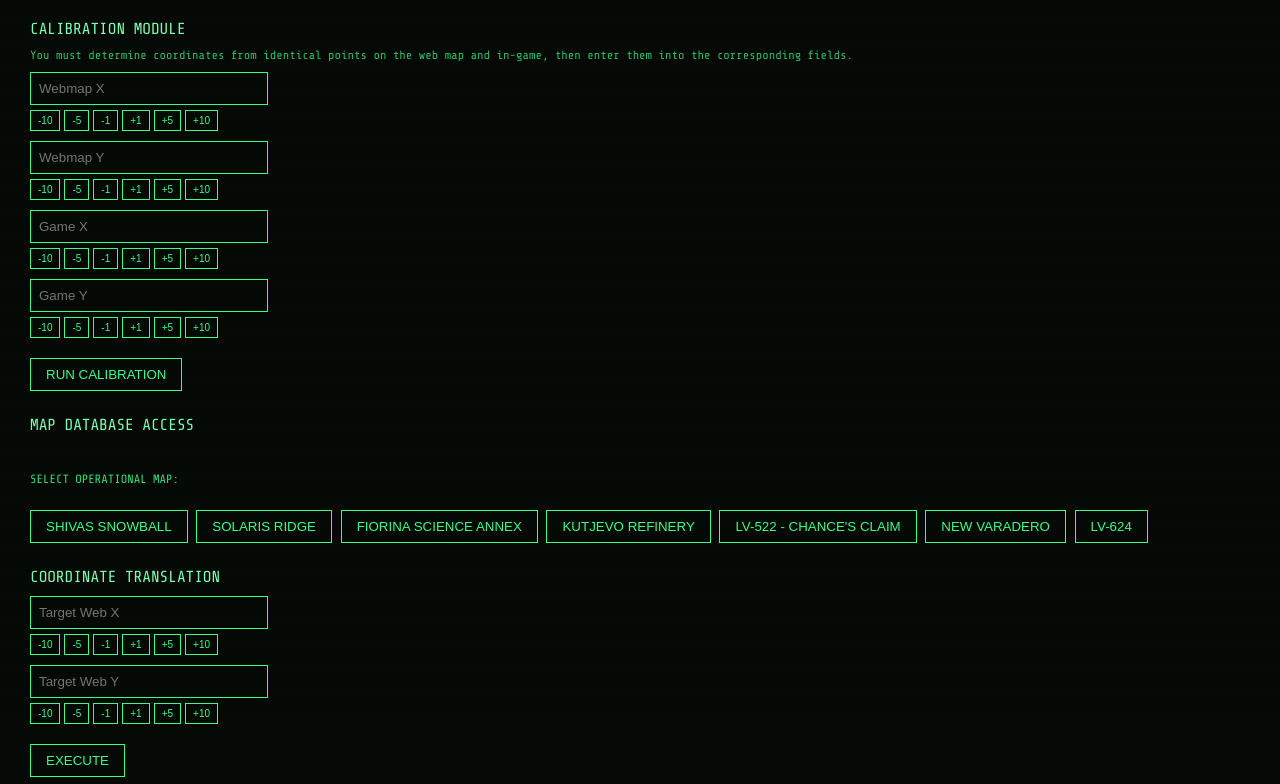
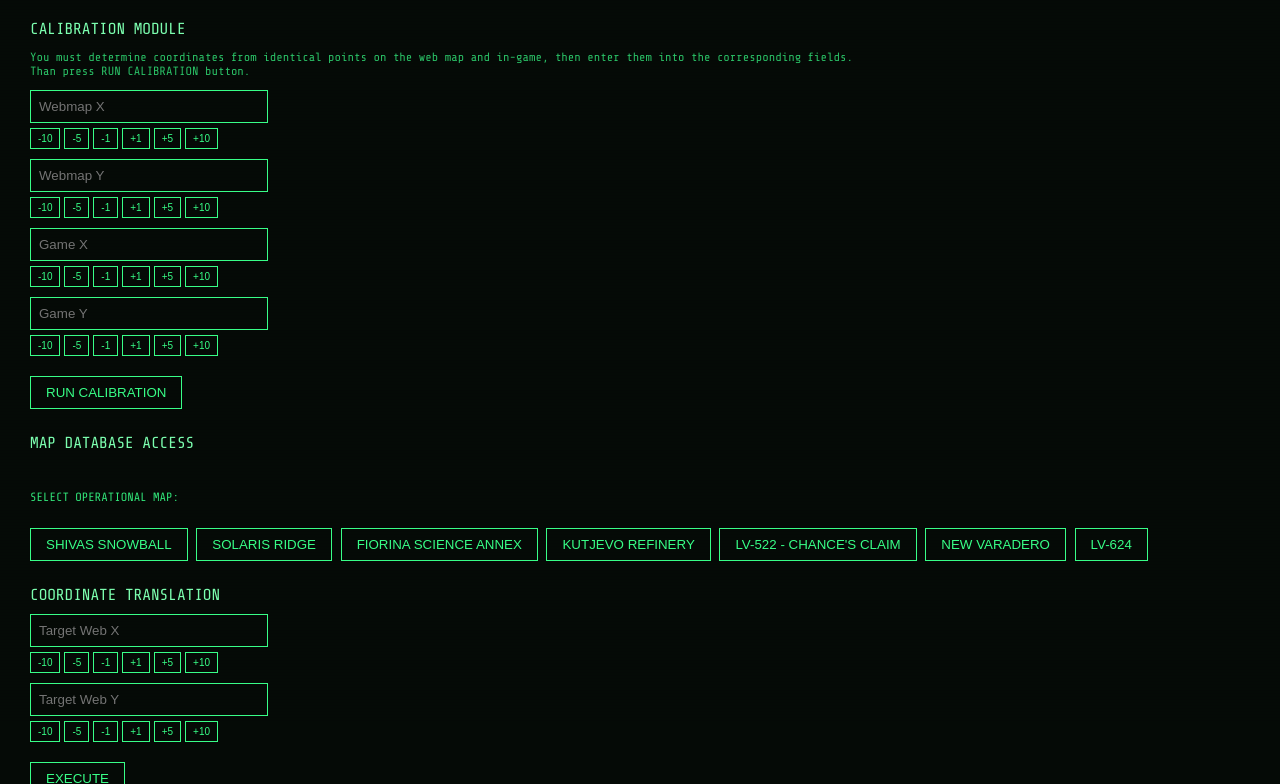
Before and after one commit to Stanislav4ix/Colonial-Marines-Coordinates-Calculator, a plain HTML site: page index.html in a window 1280 px wide. Shown: the part 78-862 px from the top of the page. Drawn offline with nearby package versions, Linux system fonts and the light colour scheme.

Commit message:
Update index.html

```diff
--- a/index.html
+++ b/index.html
@@ -236,7 +236,7 @@ Calibration Module
 
 <div style="font-size:12px; opacity:0.75; margin-bottom:10px;">
 
-You must determine coordinates from identical points on the web map and in-game, then enter them into the corresponding fields.
+<p>You must determine coordinates from identical points on the web map and in-game, then enter them into the corresponding fields. <br>Than press RUN CALIBRATION button.</p>
 
 </div>
 
```
